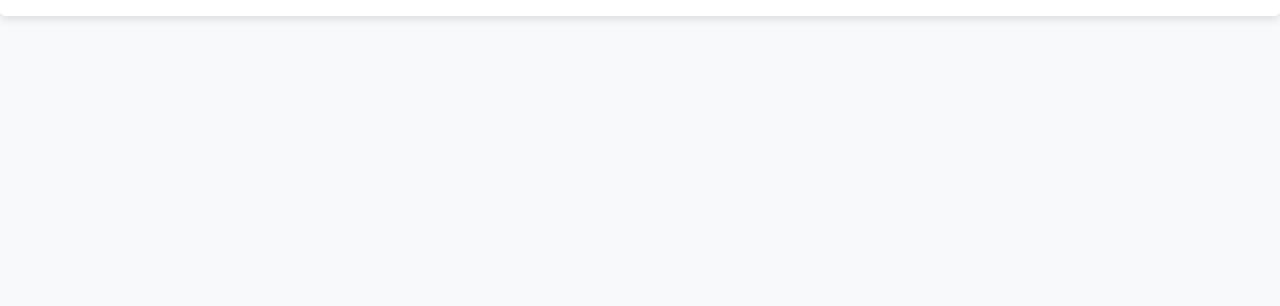
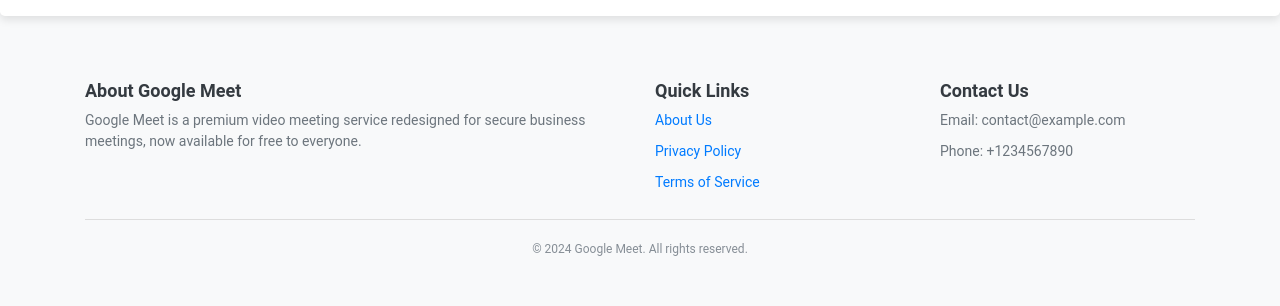
Before and after one commit to tomasort/Google_Meet, a website: page action.html in a window 1280 px wide. Shown: the part 507-813 px from the top of the page. Drawn offline with nearby package versions, Linux system fonts and the light colour scheme.

Commit message:
changed the style a little bit and added a footer

```diff
--- a/action.html
+++ b/action.html
@@ -34,7 +34,7 @@
 					<a href="#" class="nav-link">Plan and Price</a>
 				</li>
 			</ul>
-			<ul class="navbar-nav ml-auto">
+			<ul class="navbar-nav ml-auto btn-list">
 				<li class="nav-item sign-in display-center">
 					<a href="#" class="nav-link">Sign in</a>
 				</li>
@@ -53,7 +53,7 @@
 				<h1>Premium video meetings. Now available for free to everyone.</h1>
 				<p>We're redesigning the Google Meet service for secure business meetings and making it free for
 					everyone to use.</p>
-				<ul class="display-center justify-content-start join-meeting-actions">
+				<ul class="display-center justify-content-start btn-list">
 					<li>
 						<button class="btn btn-lg text-light font-weight-bold display-center new-meeting-btn">
 							<span class="material-icons mr-2">video_call</span>
@@ -76,8 +76,37 @@
 			</div>
 		</div>
 	</main>
+	<footer class="footer">
+		<div class="container">
+			<div class="row">
+				<div class="col-md-6">
+					<h5>About Google Meet</h5>
+					<p>Google Meet is a premium video meeting service redesigned for secure business meetings, now
+						available for free to everyone.</p>
+				</div>
+				<div class="col-md-3">
+					<h5>Quick Links</h5>
+					<ul class="list-unstyled">
+						<li><a href="#">About Us</a></li>
+						<li><a href="#">Privacy Policy</a></li>
+						<li><a href="#">Terms of Service</a></li>
+					</ul>
+				</div>
+				<div class="col-md-3">
+					<h5>Contact Us</h5>
+					<ul class="list-unstyled">
+						<li>Email: contact@example.com</li>
+						<li>Phone: +1234567890</li>
+					</ul>
+				</div>
+			</div>
+			<hr>
+			<p class="text-center">&copy; 2024 Google Meet. All rights reserved.</p>
+		</div>
+	</footer>
 	<script src="public/Assets/js/jquery.min.js"></script>
 	<script src="public/Assets/js/bootstrap.bundle.min.js"></script>
 </body>
 
+
 </html>
--- a/public/Assets/css/style.css
+++ b/public/Assets/css/style.css
@@ -83,11 +83,11 @@
 }
 
 /* Join Meeting Actions Styles */
-ul li:first-child {
+ul.btn-list li:first-child {
 	padding: 0;
 }
 
-ul li:not(:first-child) {
+ul.btn-list li:not(:first-child) {
 	padding-left: 1rem;
 }
 
@@ -105,3 +105,44 @@
 	border-radius: 5px;
 	box-shadow: 1px 1px 5px grey;
 }
+
+.footer {
+	background-color: #f8f9fa;
+	padding: 2rem 0;
+	color: #6c757d;
+	font-size: 14px;
+}
+
+.footer h5 {
+	color: #343a40;
+	font-size: 18px;
+	font-weight: 600;
+}
+
+.footer ul {
+	list-style: none;
+	padding: 0;
+}
+
+.footer ul li {
+	margin-bottom: 10px;
+}
+
+.footer a {
+	color: #007bff;
+	text-decoration: none;
+}
+
+.footer a:hover {
+	text-decoration: underline;
+}
+
+.footer hr {
+	border-color: #ddd;
+}
+
+.footer p.text-center {
+	margin-top: 20px;
+	font-size: 12px;
+	color: #868e96;
+}
```
